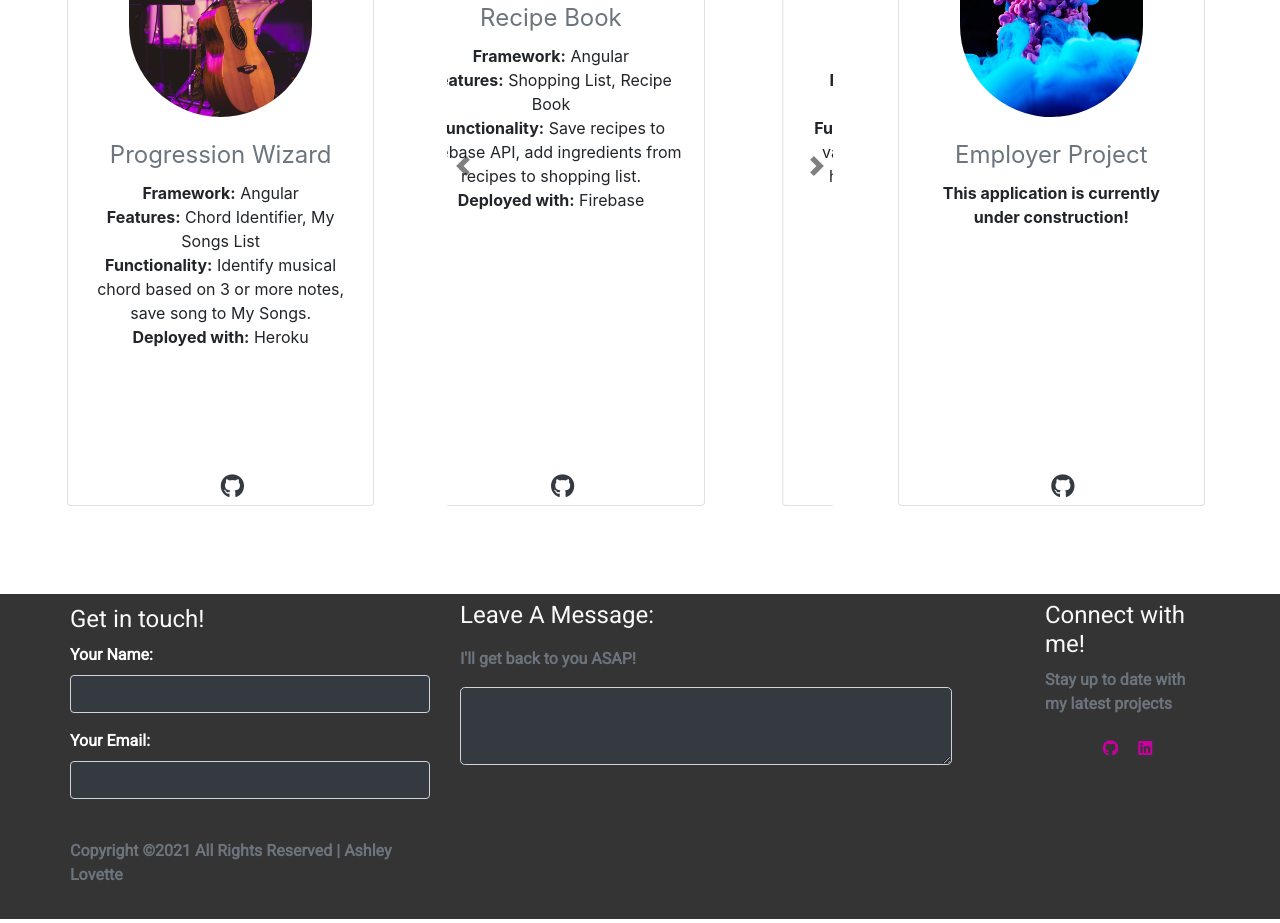
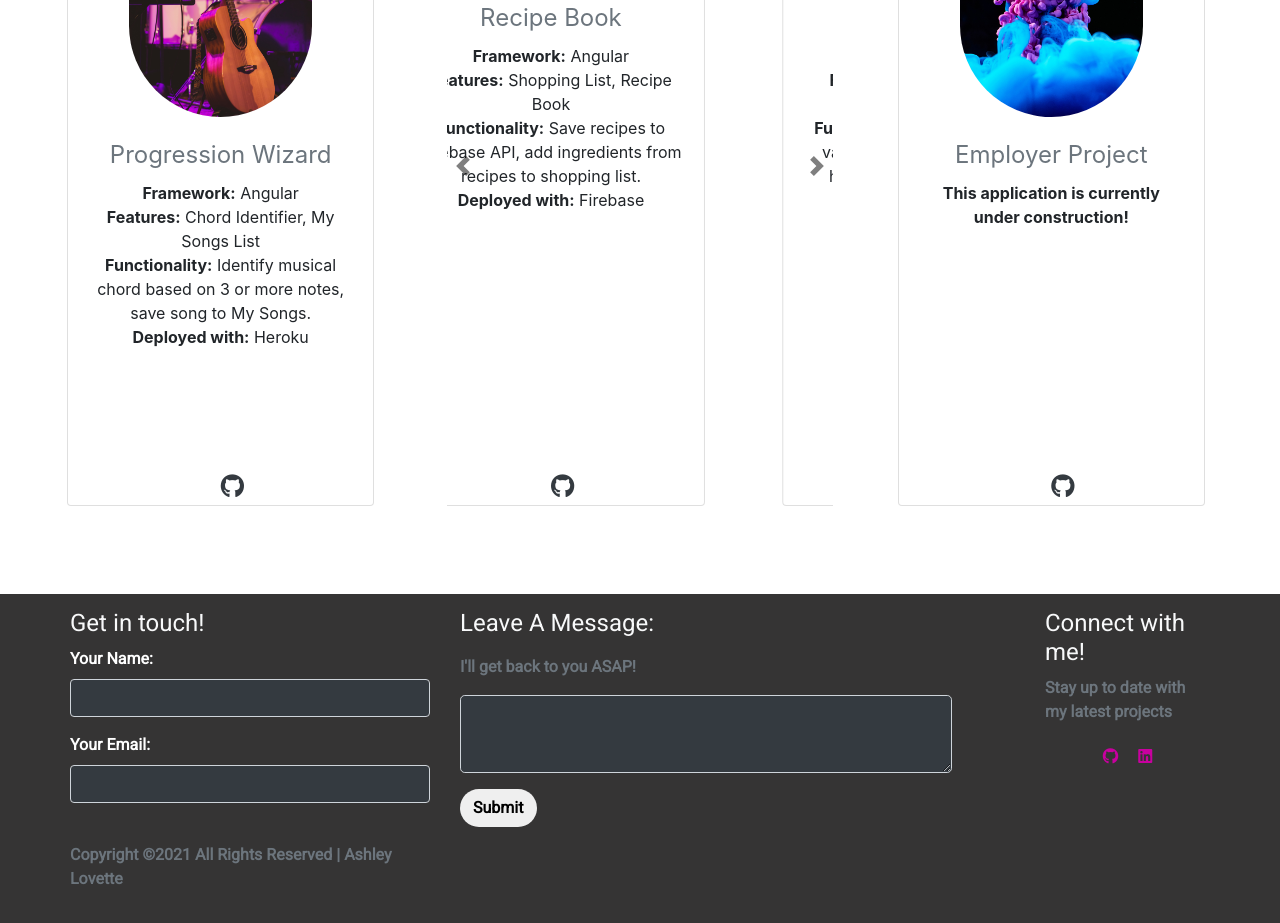
Before and after one commit to ashleylovette/Portfolio-Website, a plain HTML site: page src/Index.html in a window 1280 px wide. Shown: the part 2746-3669 px from the top of the page. Drawn offline with nearby package versions, Linux system fonts and the light colour scheme; a web font is replaced by a local one.

Commit message:
submit button

```diff
--- a/css/style.css
+++ b/css/style.css
@@ -397,17 +397,20 @@ footer {
     font-weight: bold;
     width: 100%;
     padding: 1em;
-    padding-top: 0.5rem;
+    padding-top: 1rem;
     margin: 0;
     font-family: var(--Heebo);
 }
 
+footer button.btn{
+    border-radius: 30px;
+    font-weight: bold;
+}
 
-
-footer h2 {
-    padding-top: 1rem;
-    padding-left: 4rem;
-    left: 0;
+footer button.btn:hover{
+    box-shadow: 0 0.4rem 1.2rem var(--pink);
+    transform: translateY(-0.1rem);
+    transition: transform 150ms;
 }
 
 footer i{
--- a/src/Index.html
+++ b/src/Index.html
@@ -242,7 +242,7 @@
             <div class="container p-0">
                 <div class="row text-left">
                     <div class="col-md-4">
-                        <h4 class="text-light pt-1">Get in touch!</h4>
+                        <h4 class="text-light">Get in touch!</h4>
                         <form name="contact" method="POST" data-netlify="true">
                             <div class="form-group">
                                 <label for="name">Your Name:</label>
@@ -253,7 +253,6 @@
                                 <input type="email" name="email" id="email" class="form-control bg-dark text-white">
                             </div>
 
-                        </form>
                             <p class="pt-4 text-muted">
                                 Copyright ©2021 All Rights Reserved |
                                 <span>Ashley Lovette</span>
@@ -271,8 +270,9 @@
                                     ></textarea>
                                 </div>
                             </div>
-
+                            <button type="submit" class="btn">Submit</button>
                         </div>
+                    </form>
 
 
                     <div class="col-md-2 col-sm-12">
```
Lines whose indentation alone changed are shown as unchanged.
